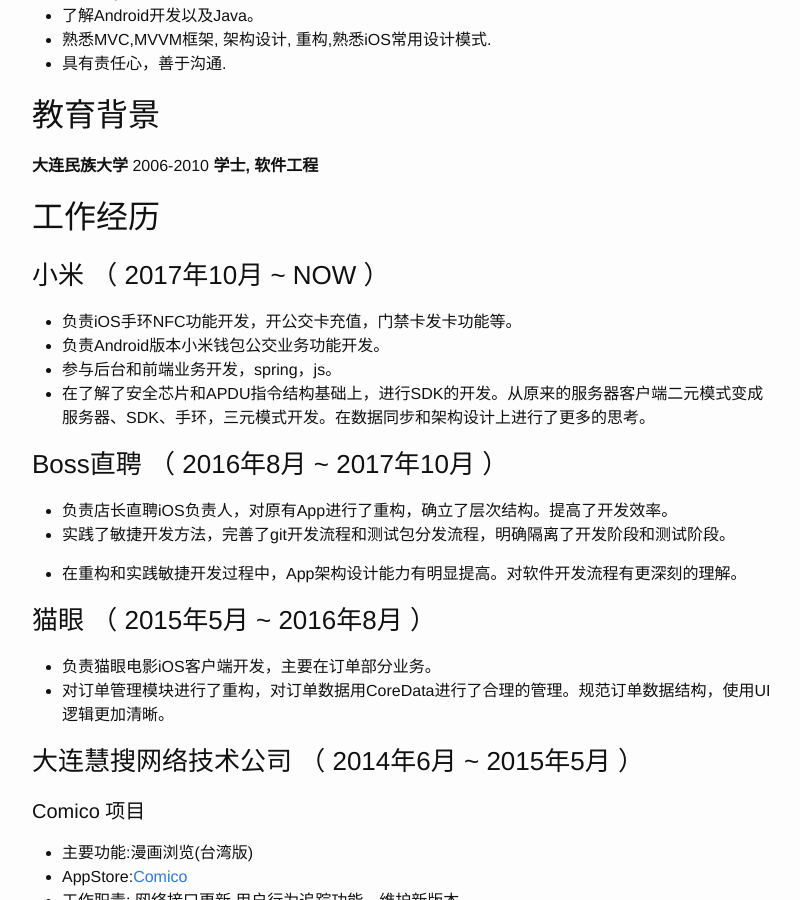
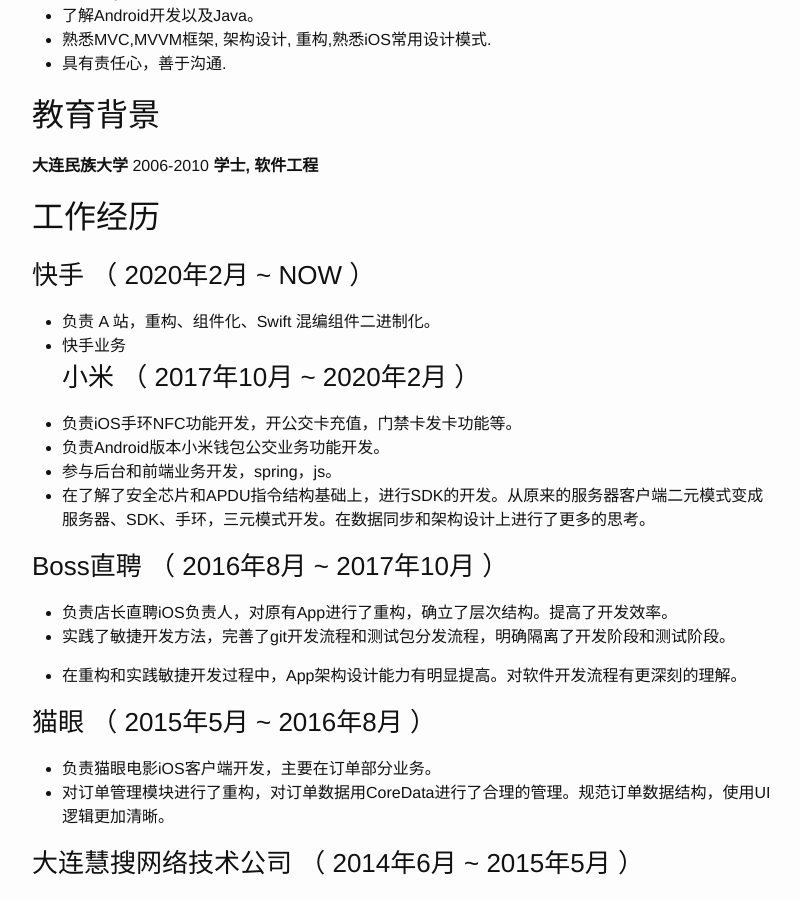
Before and after one commit to dalonng/dalonng.github.com, a Jekyll site: the page built from _posts/2014-12-02-resume.markdown, in a window 1280 px wide and 900 px high, scrolled down 474 px. Shown: the whole window, without its empty margins (238-1038 px from the left). Built offline with Jekyll 4.4.1, drawn with Linux system fonts in a browser that asks for light colours.

```diff
--- a/_posts/2014-12-02-resume.markdown
+++ b/_posts/2014-12-02-resume.markdown
@@ -31,8 +31,11 @@
 
 
 ## 工作经历
+### 快手 （ 2020年2月 ~ NOW ）
 
-### 小米 （ 2017年10月 ~ NOW ）
+- 负责 A 站，重构、组件化、Swift 混编组件二进制化。
+- 快手业务
+### 小米 （ 2017年10月 ~ 2020年2月 ）
 
 - 负责iOS手环NFC功能开发，开公交卡充值，门禁卡发卡功能等。
 - 负责Android版本小米钱包公交业务功能开发。
```
Also changed, not shown: 1 other file.
